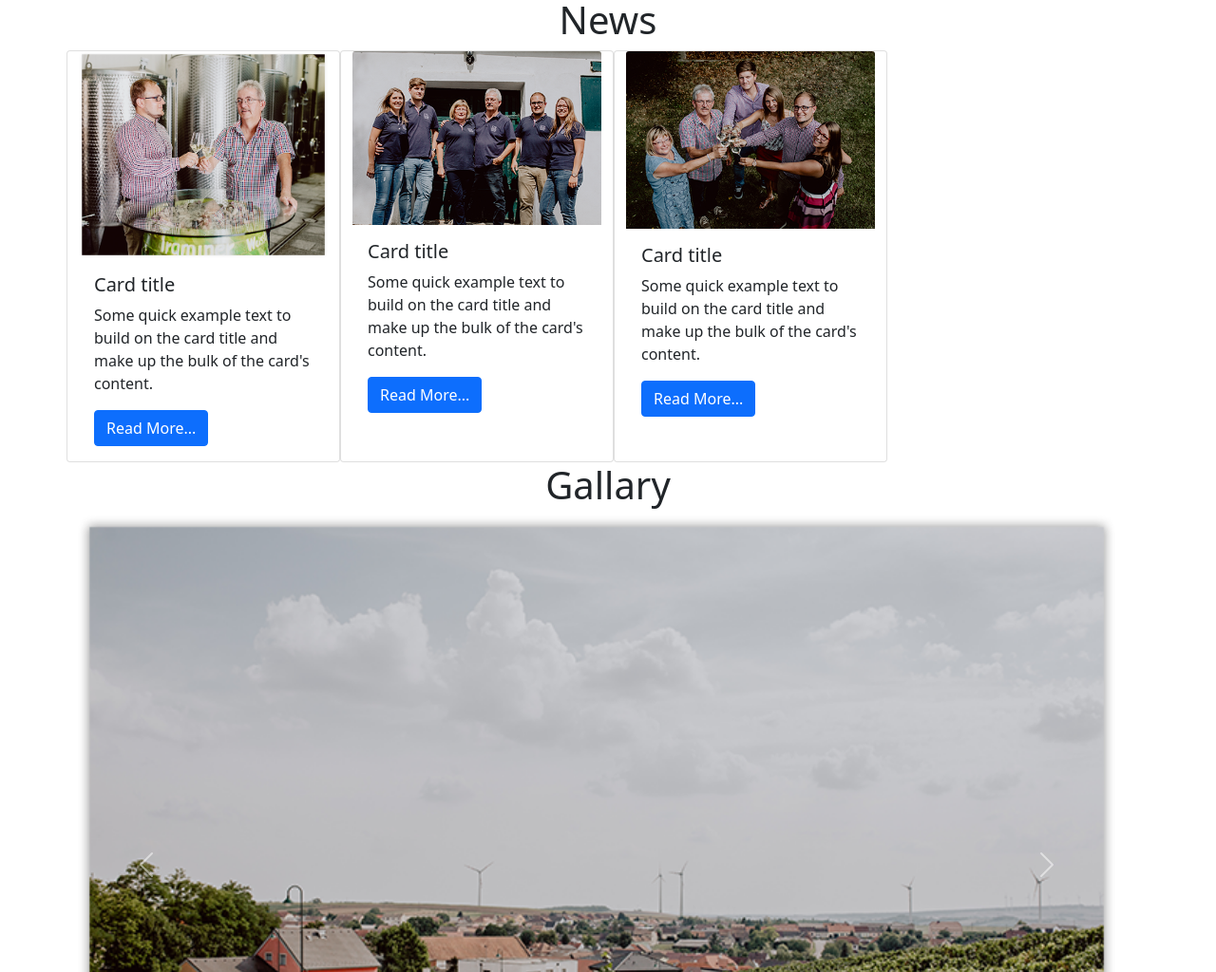
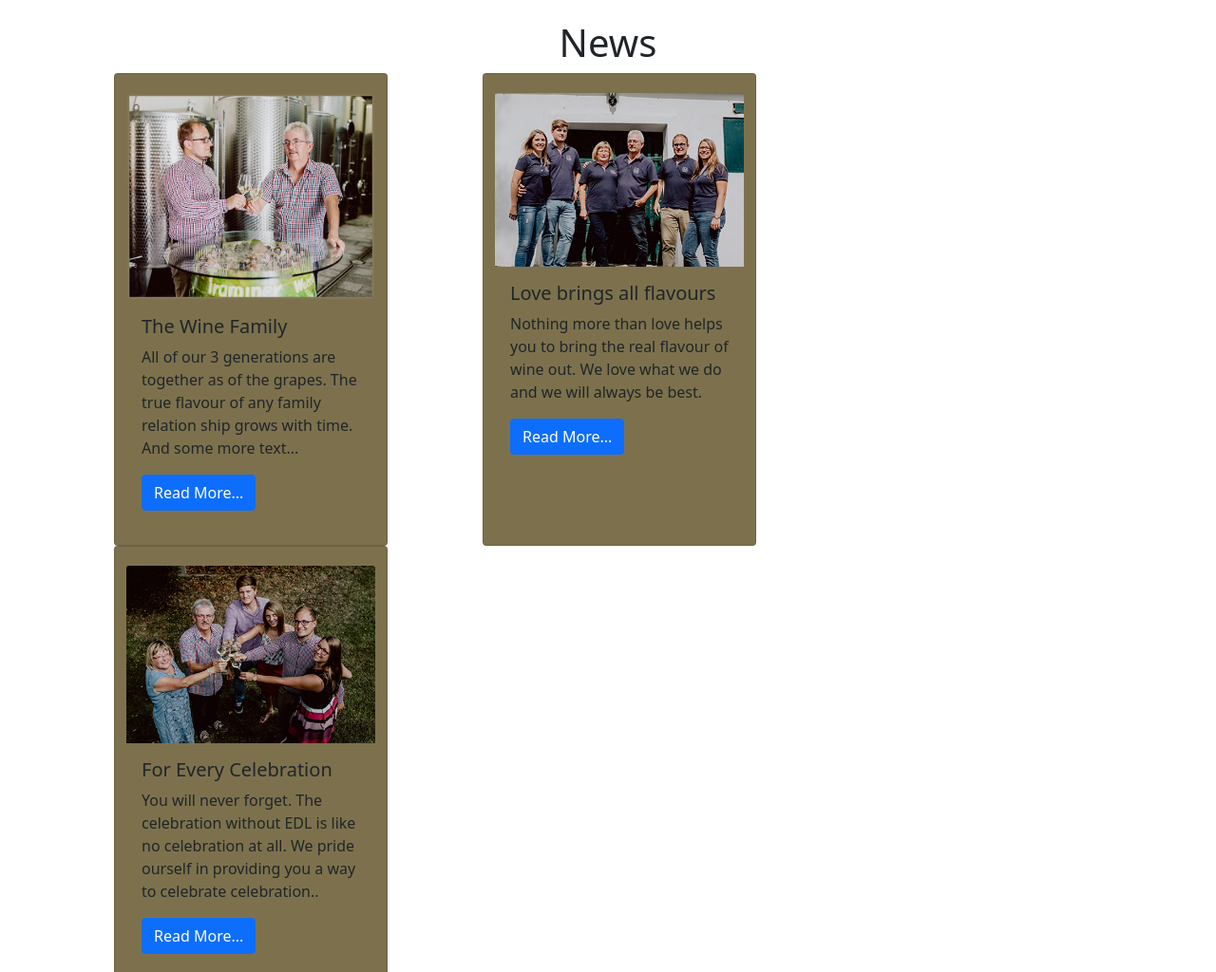
Before and after one commit to mansivilasshinde/PracticeProject, a plain HTML site: page index.html in a window 1280 px wide. Shown: the part 828-1852 px from the top of the page at 95% size. Drawn offline with nearby package versions, Linux system fonts and the light colour scheme.

Commit message:
Header taken out of the container

```diff
--- a/index.html
+++ b/index.html
@@ -16,7 +16,6 @@
 </head>
 <body>
 
-	<div class="container">
 		<header>
 			<div class="logo" style="text-align: center;">
 				<img src="img/Rectangle 2 copy 2.png">
@@ -33,6 +32,9 @@
 			</div>
 		</header>
 
+	<div class="container">
+
+
 		<div class="row">
 			<div class="col">
 				<h1>Das Weingut Edl! <br> Herzlichen Willkommen</h1>
@@ -48,38 +50,47 @@
 			</div>
 
 		</div>
-
+		<br>
 		<div class="row">
 			<h1 align="center">News</h1>
-			<div class="card" style="width: 18rem;">
+			<div class="card" style="width: 18rem; background-color: #7D714D">
 			  <img src="img/Layer 0 copy.png" class="card-img-top" alt="...">
 			  <div class="card-body">
-			    <h5 class="card-title">Card title</h5>
-			    <p class="card-text">Some quick example text to build on the card title and make up the bulk of the card's content.</p>
+			    <h5 class="card-title">The Wine Family </h5>
+			    <p class="card-text">All of our 3 generations are together
+					as of the grapes. The true flavour
+					of any family relation ship grows with
+					time. And some more text...</p>
 			    <a href="#" class="btn btn-primary">Read More...</a>
 			  </div>
 			</div>
 
-			<div class="card" style="width: 18rem;">
+			<div class="card" style="width: 18rem; background-color: #7D714D;">
 			  <img src="img/Layer 14.png" class="card-img-top" alt="...">
 			  <div class="card-body">
-			    <h5 class="card-title">Card title</h5>
-			    <p class="card-text">Some quick example text to build on the card title and make up the bulk of the card's content.</p>
+			    <h5 class="card-title">Love brings all flavours</h5>
+			    <p class="card-text">Nothing more than love helps you
+					to bring the real flavour of wine out.
+					We love what we do and we will
+					always be best.</p>
 			    <a href="#" class="btn btn-primary">Read More...</a>
 			  </div>
 			</div>
 
-			<div class="card" style="width: 18rem;">
+			<div class="card" style="width: 18rem; background-color: #7D714D">
 			  <img src="img/Layer 15.png" class="card-img-top" alt="...">
 			  <div class="card-body">
-			    <h5 class="card-title">Card title</h5>
-			    <p class="card-text">Some quick example text to build on the card title and make up the bulk of the card's content.</p>
+			    <h5 class="card-title">For Every Celebration</h5>
+			    <p class="card-text">You will never forget. The celebration
+					without EDL is like no celebration
+					at all. We pride ourself in providing
+					you a way to celebrate celebration.. </p>
 			    <a href="#" class="btn btn-primary">Read More...</a>
 			  </div>
 			</div>
 
 		</div>
-
+		<br>
 		<div class="row">
 			<h1 align="center">Gallary</h1>
 			<div class="row">
@@ -106,6 +117,16 @@
 			  </button>
 			</div>
 
+			</div>
+
+		</div>
+
+		<div class="row">
+			<div class="col">
+				1
+			</div>
+			<div class="col">
+				1
 			</div>
 
 		</div>
--- a/style.css
+++ b/style.css
@@ -18,6 +18,7 @@
 	height: 50px;
 	line-height: 30px;
 	padding: 0px 100px;
+
 
 }
 .navb ul{
@@ -50,3 +51,12 @@
 	display: inline-block;
 
 }
+.card{
+
+	margin-left: 50px;
+	margin-right: 50px;
+	padding-top: 20px;
+	padding-bottom: 20px;
+	align-items: center;
+
+}
```
